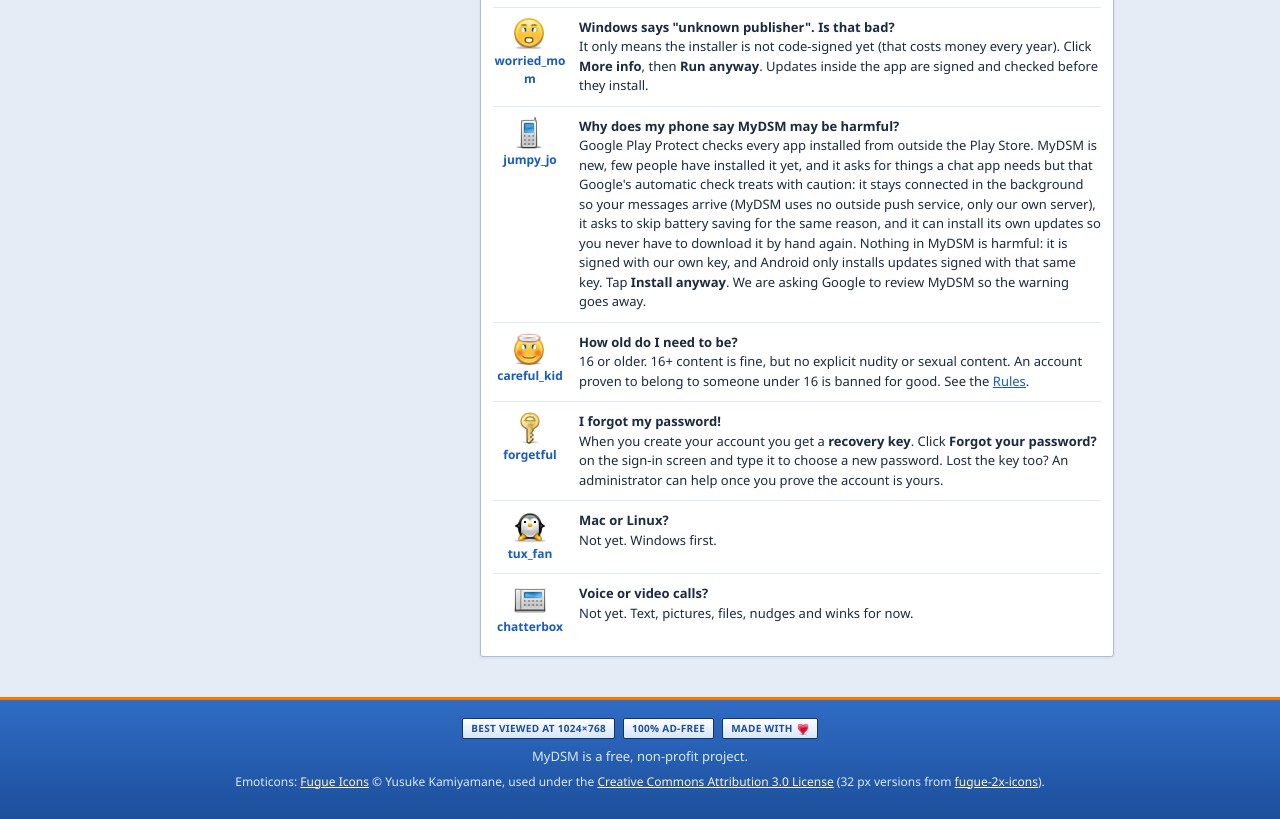
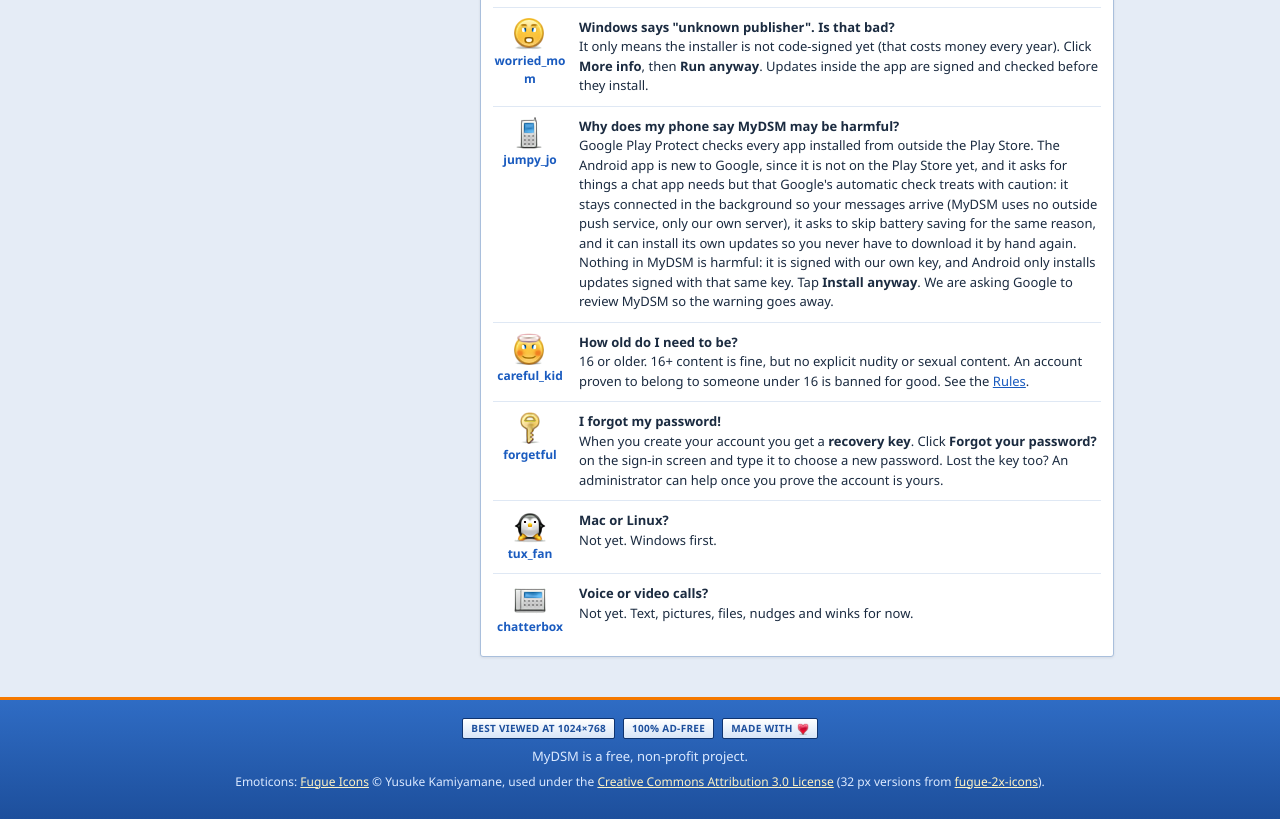
Before and after one commit to nanachi2002/mysdm.github.io, a plain HTML site: page index.html in a window 1280 px wide. Shown: the part 2818-3637 px from the top of the page. Drawn offline with Linux system fonts and the light colour scheme; no server answers.

Commit message:
FAQ: the Android app is new to Google (not 'few people')
Co-Authored-By: Claude Opus 5.5 <noreply@anthropic.com>

```diff
--- a/index.html
+++ b/index.html
@@ -172,7 +172,7 @@
           <div class="cmt"><div class="cwho"><img src="emo/hand-shake.png" alt="" width="32" height="32"><span>new_kid</span></div><div class="cbody"><b>How do I add my friends?</b><br>Click <b>Add</b> and type their @username, or use <b>Find people</b> to search by name. They get an invitation to accept.</div></div>
           <div class="cmt"><div class="cwho"><img src="emo/smiley-sleep.png" alt="" width="32" height="32"><span>lazy_bones</span></div><div class="cbody"><b>Do I need to download new versions?</b><br>No. MyDSM checks for updates by itself and shows a notification. Click <b>Update now</b> and it installs and restarts on its own.</div></div>
           <div class="cmt"><div class="cwho"><img src="emo/smiley-eek.png" alt="" width="32" height="32"><span>worried_mom</span></div><div class="cbody"><b>Windows says "unknown publisher". Is that bad?</b><br>It only means the installer is not code-signed yet (that costs money every year). Click <b>More info</b>, then <b>Run anyway</b>. Updates inside the app are signed and checked before they install.</div></div>
-          <div class="cmt" id="faq-harmful"><div class="cwho"><img src="emo/mobile-phone.png" alt="" width="32" height="32"><span>jumpy_jo</span></div><div class="cbody"><b>Why does my phone say MyDSM may be harmful?</b><br>Google Play Protect checks every app installed from outside the Play Store. MyDSM is new, few people have installed it yet, and it asks for things a chat app needs but that Google's automatic check treats with caution: it stays connected in the background so your messages arrive (MyDSM uses no outside push service, only our own server), it asks to skip battery saving for the same reason, and it can install its own updates so you never have to download it by hand again. Nothing in MyDSM is harmful: it is signed with our own key, and Android only installs updates signed with that same key. Tap <b>Install anyway</b>. We are asking Google to review MyDSM so the warning goes away.</div></div>
+          <div class="cmt" id="faq-harmful"><div class="cwho"><img src="emo/mobile-phone.png" alt="" width="32" height="32"><span>jumpy_jo</span></div><div class="cbody"><b>Why does my phone say MyDSM may be harmful?</b><br>Google Play Protect checks every app installed from outside the Play Store. The Android app is new to Google, since it is not on the Play Store yet, and it asks for things a chat app needs but that Google's automatic check treats with caution: it stays connected in the background so your messages arrive (MyDSM uses no outside push service, only our own server), it asks to skip battery saving for the same reason, and it can install its own updates so you never have to download it by hand again. Nothing in MyDSM is harmful: it is signed with our own key, and Android only installs updates signed with that same key. Tap <b>Install anyway</b>. We are asking Google to review MyDSM so the warning goes away.</div></div>
           <div class="cmt"><div class="cwho"><img src="emo/smiley-angel.png" alt="" width="32" height="32"><span>careful_kid</span></div><div class="cbody"><b>How old do I need to be?</b><br>16 or older. 16+ content is fine, but no explicit nudity or sexual content. An account proven to belong to someone under 16 is banned for good. See the <a href="rules.html">Rules</a>.</div></div>
           <div class="cmt"><div class="cwho"><img src="emo/key.png" alt="" width="32" height="32"><span>forgetful</span></div><div class="cbody"><b>I forgot my password!</b><br>When you create your account you get a <b>recovery key</b>. Click <b>Forgot your password?</b> on the sign-in screen and type it to choose a new password. Lost the key too? An administrator can help once you prove the account is yours.</div></div>
           <div class="cmt"><div class="cwho"><img src="emo/animal-penguin.png" alt="" width="32" height="32"><span>tux_fan</span></div><div class="cbody"><b>Mac or Linux?</b><br>Not yet. Windows first.</div></div>
```
